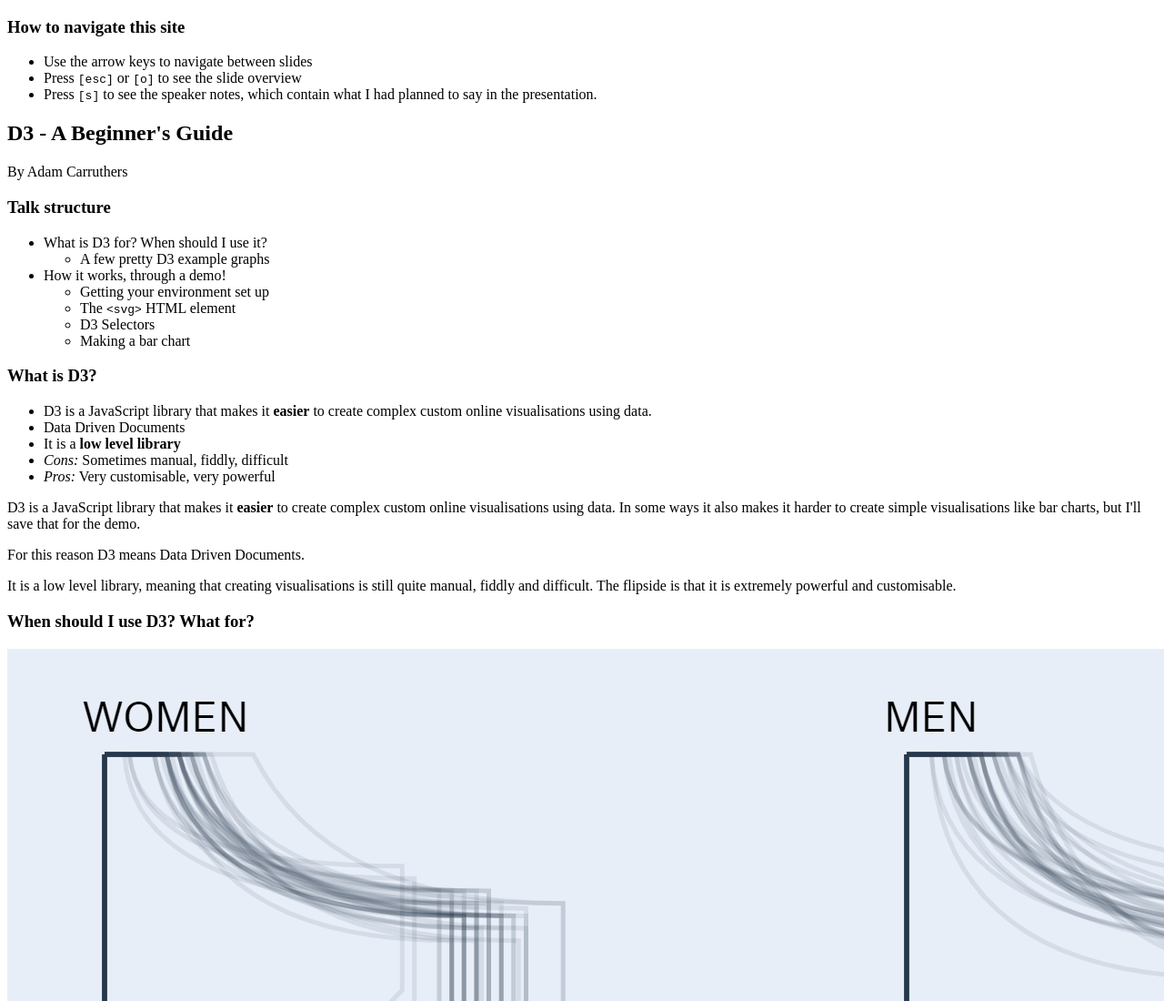
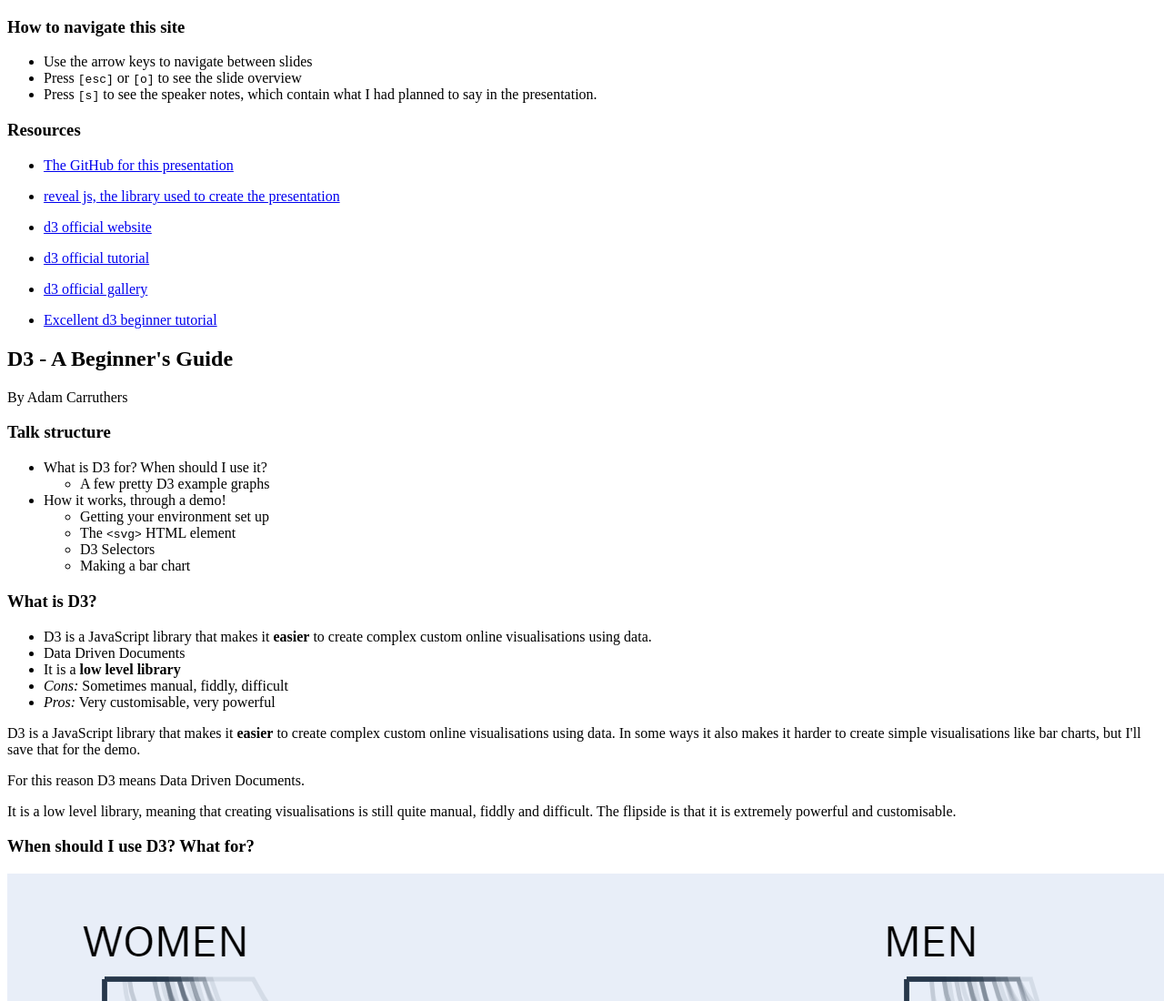
Before and after one commit to adam-carruthers/d3-presentation, a website built with Parcel: page src/index.html in a window 1280 px wide. Shown: the top 1100 px of the page at 91% size. Built offline with nearby package versions, Linux system fonts and the light colour scheme; what reveal.js would draw is missing.

Commit message:
Final touches for general release

```diff
--- a/src/index.html
+++ b/src/index.html
@@ -35,6 +35,62 @@
             <li>
               Press <code>[s]</code> to see the speaker notes, which contain
               what I had planned to say in the presentation.
+            </li>
+          </ul>
+        </section>
+
+        <section>
+          <h3>Resources</h3>
+          <ul>
+            <li>
+              <p>
+                <a
+                  href="https://github.com/goodyguts/d3-presentation"
+                  title="https://github.com/goodyguts/d3-presentation"
+                  >The GitHub for this presentation</a
+                >
+              </p>
+            </li>
+            <li>
+              <p>
+                <a href="https://revealjs.com/" title="https://revealjs.com/"
+                  >reveal js, the library used to create the presentation</a
+                >
+              </p>
+            </li>
+            <li>
+              <p>
+                <a href="https://d3js.org/" title="https://d3js.org/"
+                  >d3 official website</a
+                >
+              </p>
+            </li>
+            <li>
+              <p>
+                <a
+                  href="https://observablehq.com/@d3/learn-d3"
+                  title="https://observablehq.com/@d3/learn-d3"
+                  >d3 official tutorial</a
+                >
+              </p>
+            </li>
+            <li>
+              <p>
+                <a
+                  href="https://observablehq.com/@d3/gallery"
+                  title="https://observablehq.com/@d3/gallery"
+                  >d3 official gallery</a
+                >
+              </p>
+            </li>
+            <li>
+              <p>
+                <a
+                  href="https://www.freecodecamp.org/learn/data-visualization/"
+                  title="https://www.freecodecamp.org/learn/data-visualization/"
+                  >Excellent d3 beginner tutorial</a
+                >
+              </p>
             </li>
           </ul>
         </section>
```
Also changed, not shown: src/demo.html (deleted, +0 -23 lines).
